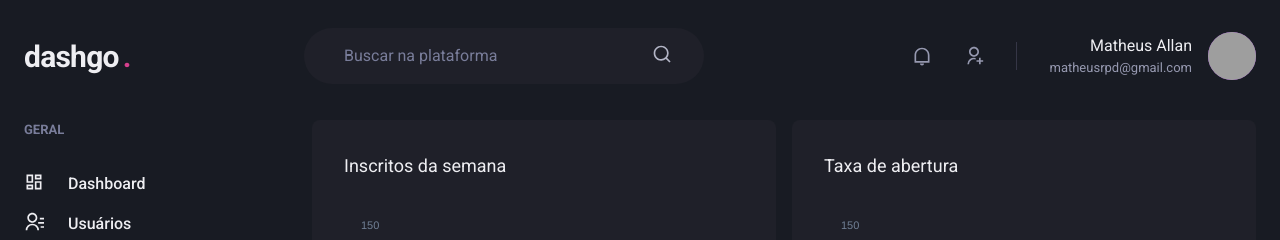
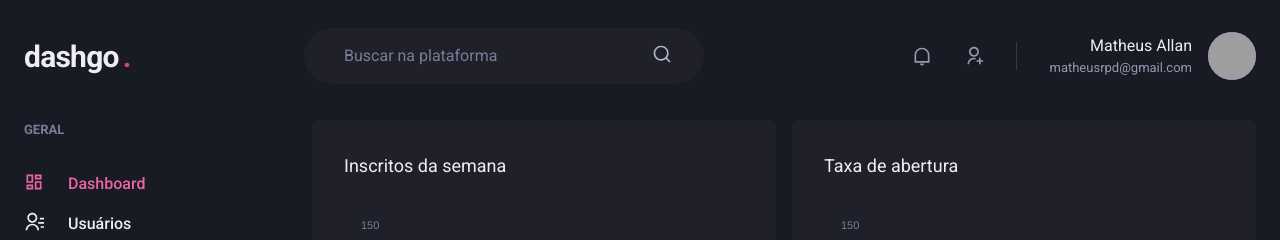
Before and after one commit to matheusrpd/dashgo, a Next.js app: page /dashboard in a window 1280 px wide. Shown: the top 240 px of the page. Built offline with nearby package versions, Linux system fonts and the light colour scheme; grey boxes are pictures that could not be loaded.

Commit message:
Adicionando navegação na aplicação.

```diff
--- /dev/null
+++ b/src/components/ActiveLink.tsx
@@ -0,0 +1,36 @@
+import { cloneElement, ReactElement } from 'react';
+import Link, { LinkProps } from 'next/link';
+import { useRouter } from 'next/router';
+
+interface ActiveLinkProps extends LinkProps {
+  children: ReactElement;
+  shouldMatchExactHref?: boolean;
+}
+
+export function ActiveLink({
+  children,
+  shouldMatchExactHref = false,
+  ...rest
+}: ActiveLinkProps) {
+  const { asPath } = useRouter();
+  let isActive = false;
+
+  if (shouldMatchExactHref && (asPath === rest.href || asPath === rest.as)) {
+    isActive = true;
+  }
+
+  if (!shouldMatchExactHref && (
+    asPath.startsWith(String(rest.href)) ||
+    asPath.startsWith(String(rest.as))
+  )) {
+    isActive = true;
+  }
+
+  return (
+    <Link {...rest}>
+      {cloneElement(children, {
+        color: isActive ? 'pink.400' : 'gray.50'
+      })}
+    </Link>
+  );
+}
--- a/src/components/Sidebar/NavLink.tsx
+++ b/src/components/Sidebar/NavLink.tsx
@@ -1,16 +1,20 @@
 import { ElementType } from "react";
-import { Link, Icon, Text, LinkProps as ChakraLinkProps } from '@chakra-ui/react';
+import { Link as ChakraLink, Icon, Text, LinkProps as ChakraLinkProps } from '@chakra-ui/react';
+import { ActiveLink } from "../ActiveLink";
 
 interface NavLinkProps extends ChakraLinkProps {
   icon: ElementType;
   children: string;
+  href: string;
 }
 
-export function NavLink({ icon, children, ...rest }: NavLinkProps) {
+export function NavLink({ icon, children, href, ...rest }: NavLinkProps) {
   return (
-    <Link display="flex" align="center" {...rest}>
-      <Icon as={icon} fontSize="20" />
-      <Text ml="6" fontWeight="medium">{children}</Text>
-    </Link>
+    <ActiveLink href={href} passHref>
+      <ChakraLink display="flex" align="center" {...rest}>
+        <Icon as={icon} fontSize="20" />
+        <Text ml="6" fontWeight="medium">{children}</Text>
+      </ChakraLink>
+    </ActiveLink>
   );
 }
--- a/src/components/Sidebar/SidebarNav.tsx
+++ b/src/components/Sidebar/SidebarNav.tsx
@@ -8,12 +8,12 @@
   return (
     <Stack spacing="12" align="flex-start">
       <NavSection title="GERAL">
-        <NavLink icon={RiDashboardLine}>Dashboard</NavLink>
-        <NavLink icon={RiContactsLine}>Usuários</NavLink>
+        <NavLink icon={RiDashboardLine} href="/dashboard">Dashboard</NavLink>
+        <NavLink icon={RiContactsLine} href="/users">Usuários</NavLink>
       </NavSection>
       <NavSection title="AUTOMAÇÂO">
-        <NavLink icon={RiInputMethodLine}>Formulários</NavLink>
-        <NavLink icon={RiGitMergeLine}>Automação</NavLink>
+        <NavLink icon={RiInputMethodLine} href="/forms">Formulários</NavLink>
+        <NavLink icon={RiGitMergeLine} href="/automation">Automação</NavLink>
       </NavSection>
     </Stack>
   );
--- a/src/pages/users/create.tsx
+++ b/src/pages/users/create.tsx
@@ -1,3 +1,4 @@
+import Link from 'next/link';
 import { Box, Flex, Heading, Divider, VStack, SimpleGrid, HStack, Button } from "@chakra-ui/react";
 import { Input } from "../../components/Form/Input";
 import { Header } from "../../components/Header";
@@ -36,7 +37,9 @@
 
           <Flex mt="8" justify="flex-end">
             <HStack spacing="4">
-              <Button colorScheme="whiteAlpha">Cancelar</Button>
+              <Link href="/users" passHref>
+                <Button as="a" colorScheme="whiteAlpha">Cancelar</Button>
+              </Link>
               <Button colorScheme="pink">Salvar</Button>
             </HStack>
           </Flex>
--- a/src/pages/users/index.tsx
+++ b/src/pages/users/index.tsx
@@ -1,3 +1,4 @@
+import Link from 'next/link';
 import { Box, Flex, Heading, Icon, Table, Button, Thead, Tr, Th, Checkbox, Tbody, Td, Text, useBreakpointValue } from "@chakra-ui/react";
 import { RiAddLine, RiPencilLine } from "react-icons/ri";
 import { Header } from "../../components/Header";
@@ -26,6 +27,7 @@
         <Box flex="1" borderRadius={8} bg="gray.800" p="8">
           <Flex mb="8" justify="space-between" align="center">
             <Heading size="lg" fontWeight="normal">Usuários</Heading>
+            <Link href="/users/create" passHref>
               <Button
                 as="a"
                 size="sm"
@@ -38,6 +40,7 @@
               >
                 Criar novo
               </Button>
+            </Link>
           </Flex>
 
           <Table colorScheme="whiteAlpha">
```
Lines whose indentation alone changed are shown as unchanged.
